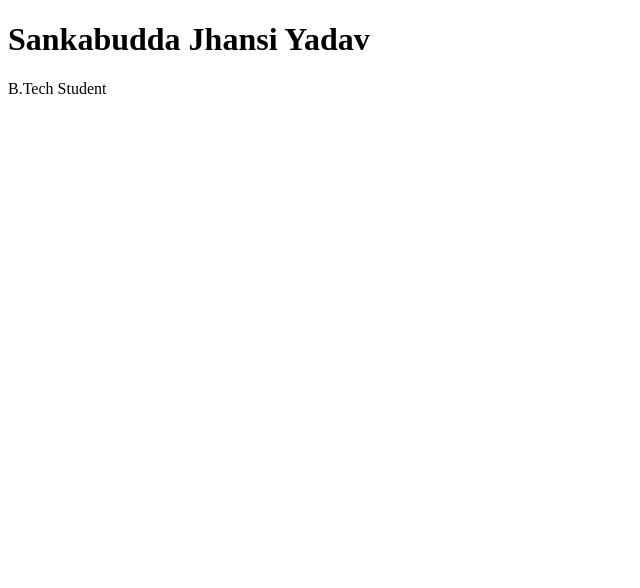
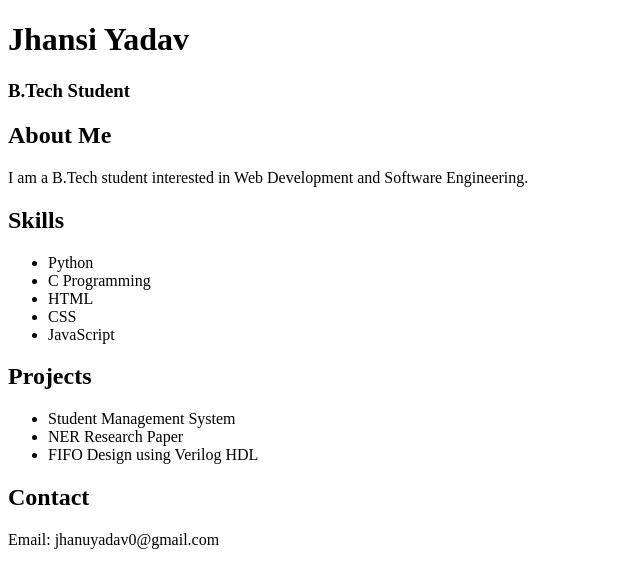
Before and after one commit to jhanuyadav0-ai/portfolio-website, a plain HTML site: page index.html in a window 1280 px wide. Shown: the whole page, without its empty margins (0-640 px from the left). Drawn offline with Linux system fonts and the light colour scheme.

Commit message:
Portfolio Website Added

```diff
--- a/index.html
+++ b/index.html
@@ -1,10 +1,35 @@
 <!DOCTYPE html>
 <html>
 <head>
-    <title>Portfolio</title>
+    <title>Jhansi Yadav Portfolio</title>
+    <link rel="stylesheet" href="style.css">
 </head>
 <body>
-    <h1> Sankabudda Jhansi Yadav</h1>
-    <p>B.Tech Student</p>
+
+    <h1>Jhansi Yadav</h1>
+    <h3>B.Tech Student</h3>
+
+    <h2>About Me</h2>
+    <p>I am a B.Tech student interested in Web Development and Software Engineering.</p>
+
+    <h2>Skills</h2>
+    <ul>
+        <li>Python</li>
+        <li>C Programming</li>
+        <li>HTML</li>
+        <li>CSS</li>
+        <li>JavaScript</li>
+    </ul>
+
+    <h2>Projects</h2>
+    <ul>
+        <li>Student Management System</li>
+        <li>NER Research Paper</li>
+        <li>FIFO Design using Verilog HDL</li>
+    </ul>
+
+    <h2>Contact</h2>
+    <p>Email: jhanuyadav0@gmail.com</p>
+
 </body>
 </html>
```
